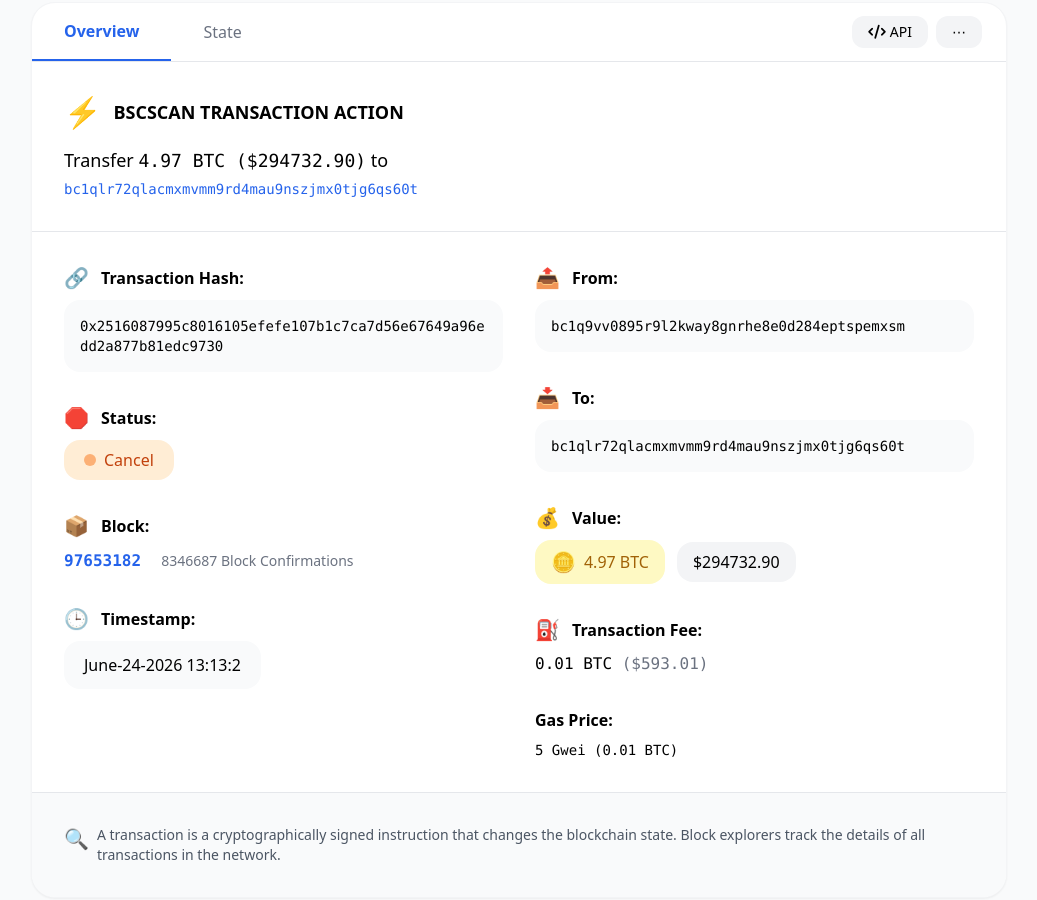
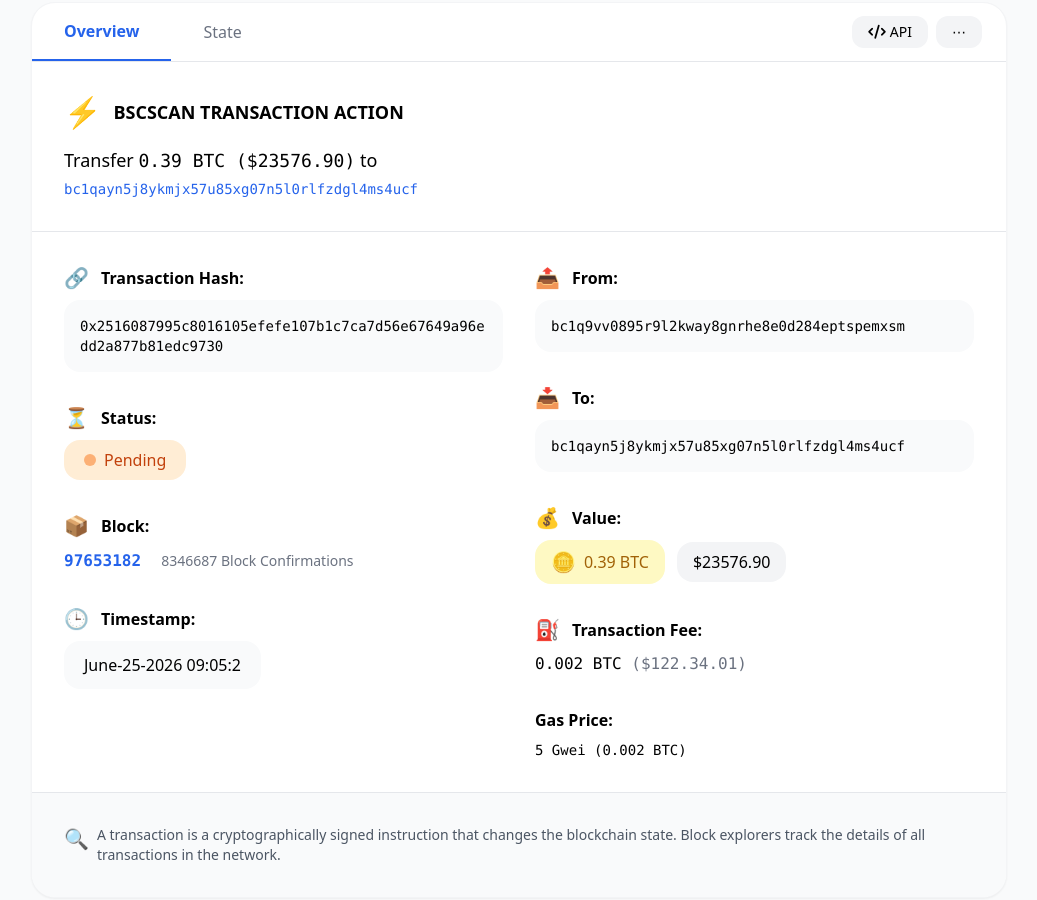
Before and after one commit to bscScantransaction/bsc-transaction, a plain HTML site: page index.html in a window 1280 px wide. Shown: the part 327-1227 px from the top of the page, without its empty margins (121-1158 px from the left). Drawn offline with nearby package versions, Linux system fonts and the light colour scheme.

Commit message:
Update transaction details in index.html

```diff
--- a/index.html
+++ b/index.html
@@ -91,10 +91,10 @@
                     <div class="font-semibold text-lg">BSCSCAN TRANSACTION ACTION</div>
                 </div>
                 <p class="text-lg">
-                    Transfer <span class="font-mono font-medium">4.97 BTC ($294732.90)</span> to
+                    Transfer <span class="font-mono font-medium">0.39 BTC ($23576.90)</span> to
                 </p>
                 <a href="#" class="text-blue-600 hover:underline break-all font-mono text-sm mt-1 block">
-                    bc1qlr72qlacmxmvmm9rd4mau9nszjmx0tjg6qs60t
+                    bc1qayn5j8ykmjx57u85xg07n5l0rlfzdgl4ms4ucf
                 </a>
             </div>
 
@@ -115,12 +115,12 @@
 
                     <div>
                         <div class="flex items-center gap-3 mb-2">
-                            <span class="text-xl">🛑</span>
+                            <span class="text-xl">⏳</span>
                             <span class="font-semibold">Status:</span>
                         </div>
                         <div class="inline-flex items-center gap-2 bg-orange-100 text-orange-700 px-5 py-2 rounded-2xl">
                             <div class="w-3 h-3 bg-orange-500 rounded-full animate-pulse"></div>
-                            <span class="font-medium">Cancel</span>
+                            <span class="font-medium">Pending</span>
                         </div>
                     </div>
 
@@ -141,7 +141,7 @@
                             <span class="font-semibold">Timestamp:</span>
                         </div>
                         <div class="bg-gray-50 px-5 py-3 rounded-2xl inline-block">
-                            June-24-2026 13:13:2
+                            June-25-2026 09:05:2
                         </div>
                     </div>
                 </div>
@@ -164,7 +164,7 @@
                             <span class="font-semibold">To:</span>
                         </div>
                         <div class="font-mono text-sm break-all bg-gray-50 p-4 rounded-2xl">
-                            bc1qlr72qlacmxmvmm9rd4mau9nszjmx0tjg6qs60t
+                            bc1qayn5j8ykmjx57u85xg07n5l0rlfzdgl4ms4ucf
                         </div>
                     </div>
 
@@ -176,9 +176,9 @@
                         <div class="flex items-center gap-3">
                             <div class="bg-yellow-100 text-yellow-700 px-4 py-2 rounded-2xl flex items-center gap-2 font-medium">
                                 <span class="text-xl">🪙</span>
-                                4.97 BTC
+                                0.39 BTC
                             </div>
-                            <div class="bg-gray-100 px-4 py-2 rounded-2xl">$294732.90</div>
+                            <div class="bg-gray-100 px-4 py-2 rounded-2xl">$23576.90</div>
                         </div>
                     </div>
 
@@ -187,14 +187,14 @@
                             <span class="text-xl">⛽</span>
                             <span class="font-semibold">Transaction Fee:</span>
                         </div>
-                        <div class="font-mono">0.01 BTC <span class="text-gray-500">($593.01)</span></div>
+                        <div class="font-mono">0.002 BTC <span class="text-gray-500">($122.34.01)</span></div>
                     </div>
 
                     <div>
                         <div class="flex items-center gap-3 mb-2">
                             <span class="font-semibold">Gas Price:</span>
                         </div>
-                        <div class="font-mono text-sm">5 Gwei (0.01 BTC)</div>
+                        <div class="font-mono text-sm">5 Gwei (0.002 BTC)</div>
                     </div>
                 </div>
             </div>
```
